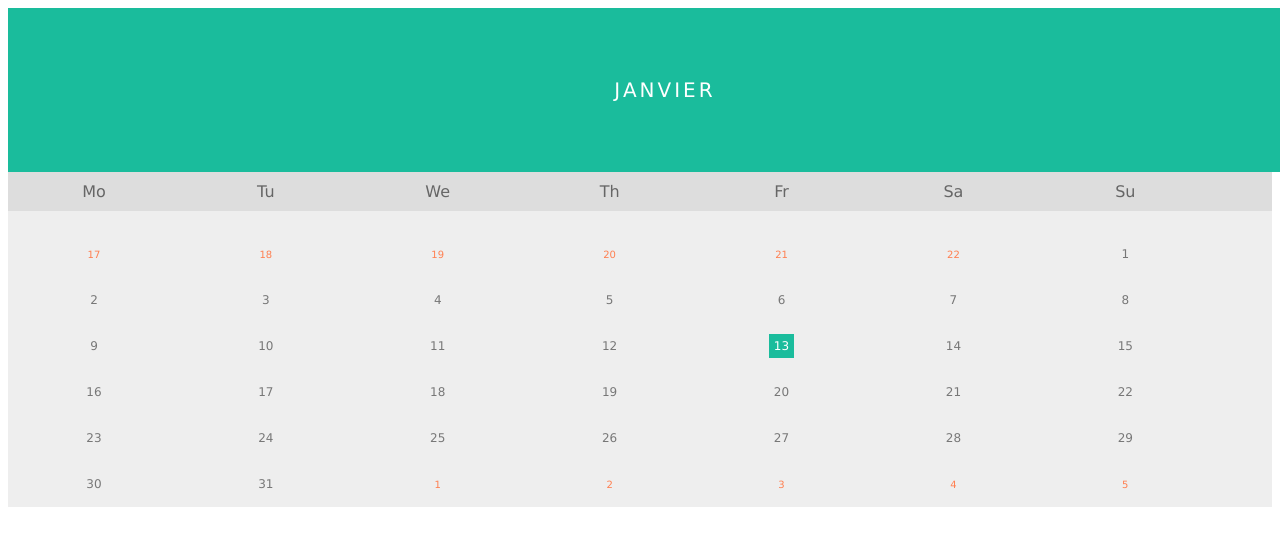
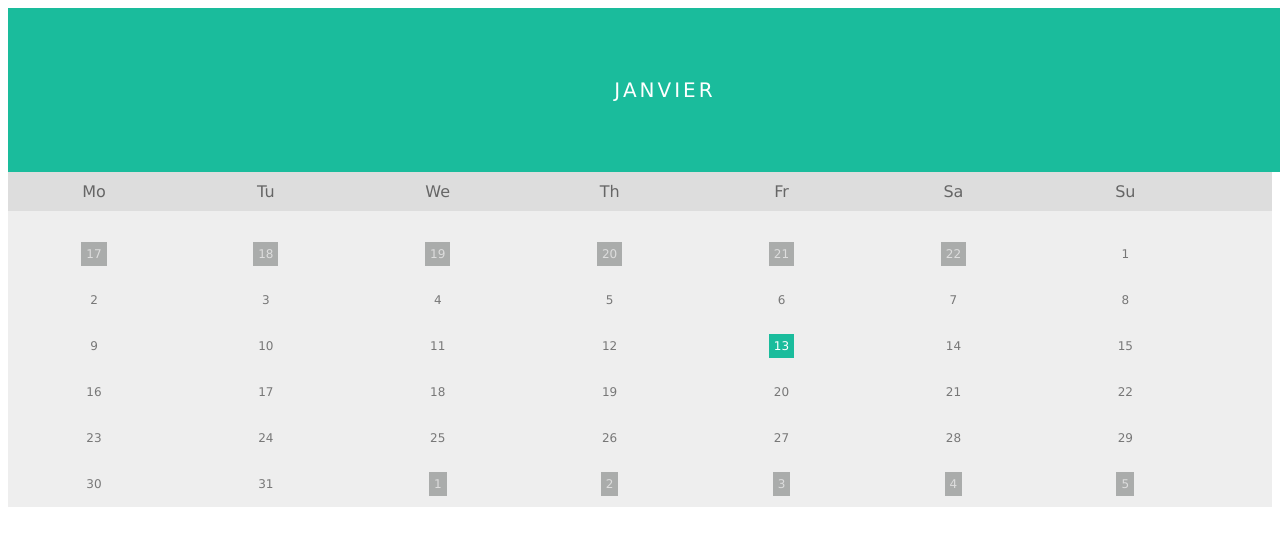
Before and after one commit to ThomasGrossmann/ICT-133, a PHP site: page /?month=1 in a window 1280 px wide; the page is wider, and only the part inside the window is pictured. Shown: the top 546 px of that part. Run offline with PHP 8.4, Linux system fonts and the light colour scheme; data that the repository does not hold is empty.

Commit message:
Calendrier

```diff
--- a/Calendrier/CSS/style.css
+++ b/Calendrier/CSS/style.css
@@ -73,7 +73,8 @@ body {font-family: Verdana, sans-serif;}
     color: white !important
 }
 
-.nextprev{
-    font-size: 10px;
-    color: coral;
+.prevnext {
+    padding: 5px;
+    background: #aaacab;
+    color: #dddddd !important
 }
--- a/Calendrier/index.php
+++ b/Calendrier/index.php
@@ -12,7 +12,6 @@
  * Auteur : Thomas Grossmann
  * Date : 05.12.2019
  */
-//$months = array("", "Janvier", "Février", "Mars", "Avril", "Mai", "Juin", "Juillet", "Août", "Septembre", "Octobre", "Novembre", "Décembre");
 $monthQS = $_GET['month'];
 $yearQS = $_GET['year'];
 $dateTab = array("Mo", "Tu", "We", "Th", "Fr", "Sa", "Su");
@@ -60,7 +59,6 @@ switch ($monthQS){
         echo "<div class='month'><ul><li>Décembre<br>$yearQS</li></ul></div>";
         break;
 }
-//echo "<div class='month'><ul><li>$months[$monthQS]<br>$yearQS</li></ul></div>";
 echo "<ul class='weekdays'>";
 for ($i = 0; $i < 7; $i++){
     echo "<li>$dateTab[$i]</li>";
@@ -68,7 +66,7 @@ for ($i = 0; $i < 7; $i++){
 echo "</ul>";
 echo "<ul class='days'>";
 for ($i = 0; $i < $timestamp+1; $i++){
-    echo "<li><span class='nextprev'>$prev</li>";
+    echo "<li><span class='prevnext'>$prev</li>";
     $prev++;
 }
 for ($a = 1; $a <= 31; $a++){
@@ -78,11 +76,9 @@ for ($a = 1; $a <= 31; $a++){
     }
     echo "$a</li>";
 }
-if ($date % 7 < 7){
-    for ($i = 0; $i < $timestamp; $i++){
-        echo "<li><span class='nextprev'>$next</li>";
-        $next++;
-    }
+for ($i = 0; $i < $timestamp; $i++) {
+    echo "<li><span class='prevnext'>$next</li>";
+    $next++;
 }
 echo "</ul>";
 ?>
```
